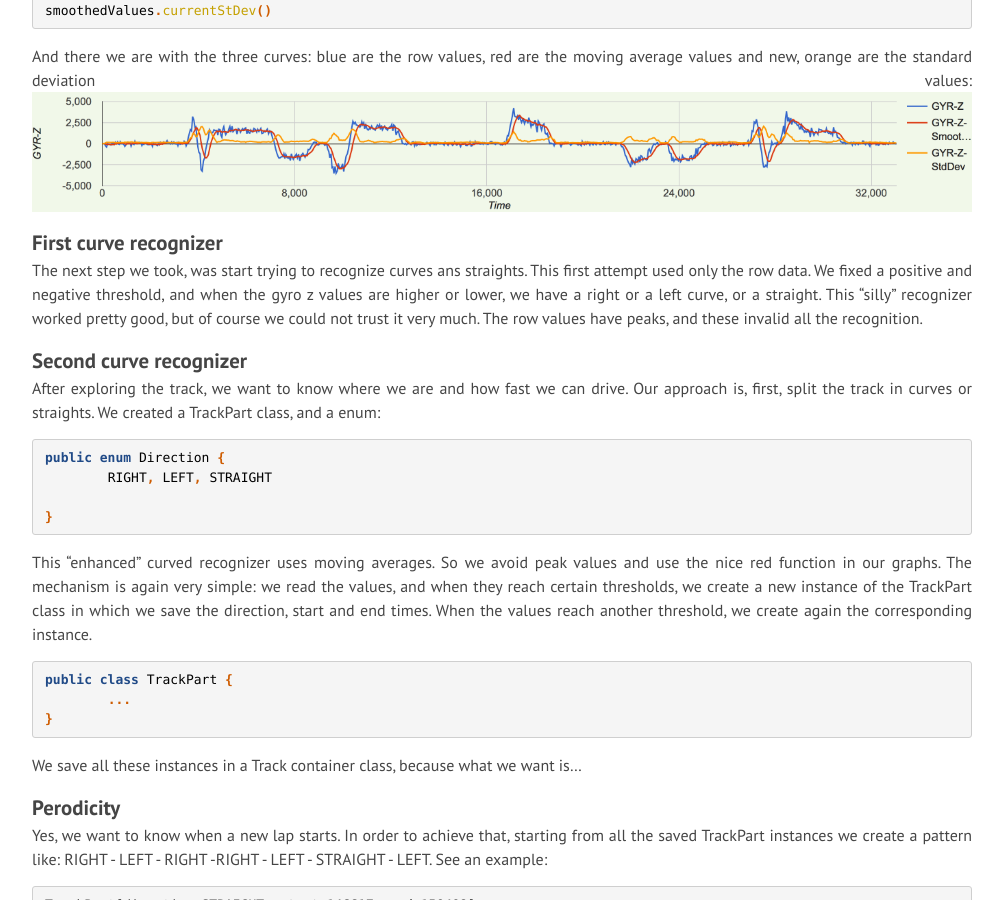
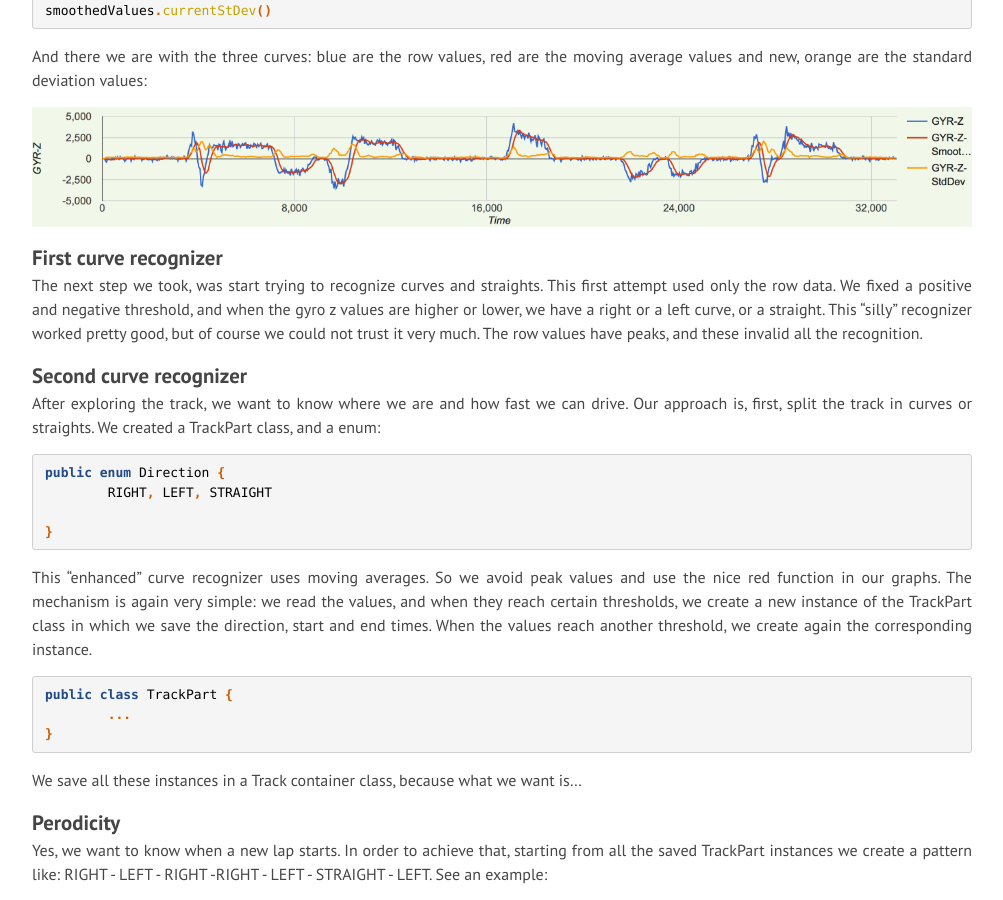
Before and after one commit to HSR-ChallP1-Whitespace/hsr-challp1-whitespace.github.io, a Jekyll site: the page built from _posts/2015-10-11-first-right-left.md, in a window 1280 px wide and 900 px high, scrolled down 537 px. Shown: the whole window, without its empty margins (138-1141 px from the left). Built offline with Jekyll 4.4.1, drawn with Linux system fonts in a browser that asks for light colours; nearby versions of some CDN libraries; Markdown is read by kramdown in place of the engine named in the settings; comment, search, counter and statistics services are not loaded.

Commit message:
Small syntax changes

```diff
--- a/_posts/2015-10-11-first-right-left.md
+++ b/_posts/2015-10-11-first-right-left.md
@@ -24,10 +24,11 @@ smoothedValues.currentStDev()
 
 {% endhighlight %}
 And there we are with the three curves: blue are the row values, red are the moving average values and new, orange are the standard deviation values:
+
 ![Data Analyzer - standard deviation data](/media/data-analyzer_screenshot-04.png "Data Analyzer - standard deviation")
 
 ### First curve recognizer
-The next step we took, was start trying to recognize curves ans straights. This first attempt used only the row data. We fixed a positive and negative threshold, and when the gyro z values are higher or lower, we have a right or a left curve, or a straight.
+The next step we took, was start trying to recognize curves and straights. This first attempt used only the row data. We fixed a positive and negative threshold, and when the gyro z values are higher or lower, we have a right or a left curve, or a straight.
 This "silly" recognizer worked pretty good, but of course we could not trust it very much. The row values have peaks, and these invalid all the recognition.
 
 ### Second curve recognizer
@@ -41,7 +42,7 @@ public enum Direction {
 }
 {% endhighlight %}
 
-This "enhanced" curved recognizer uses moving averages. So we avoid peak values and use the nice red function in our graphs.
+This "enhanced" curve recognizer uses moving averages. So we avoid peak values and use the nice red function in our graphs.
 The mechanism is again very simple: we read the values, and when they reach certain thresholds, we create a new instance of the TrackPart class in which we save the direction, start and end times. When the values reach another threshold, we create again the corresponding instance.
 
 {% highlight java %}
```
